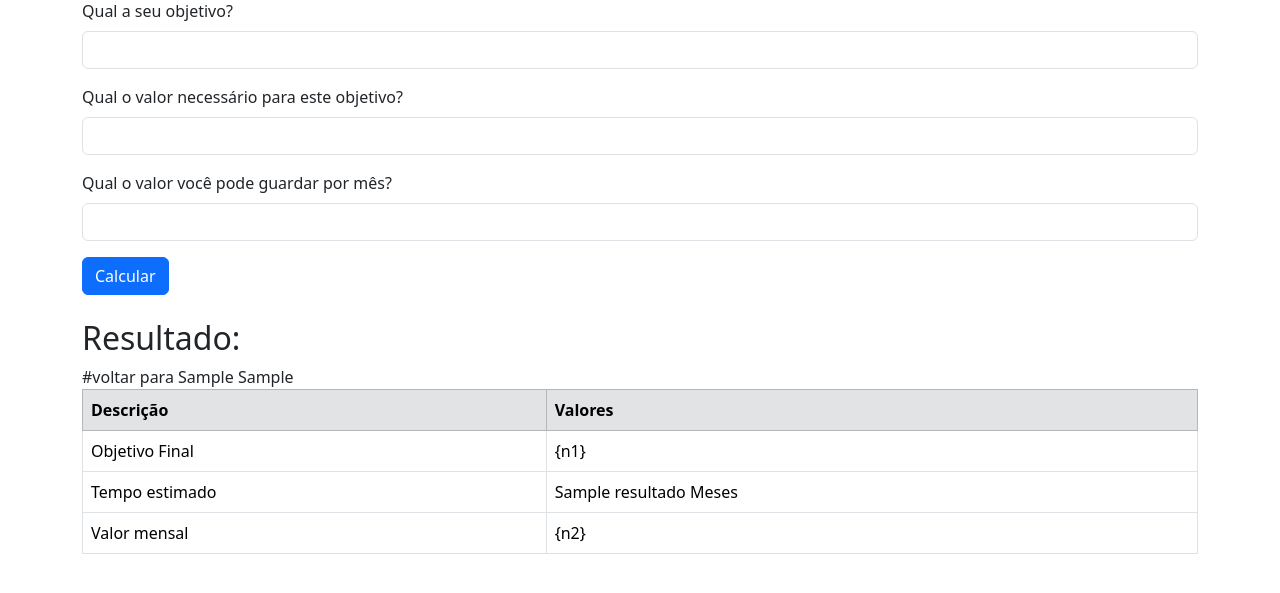
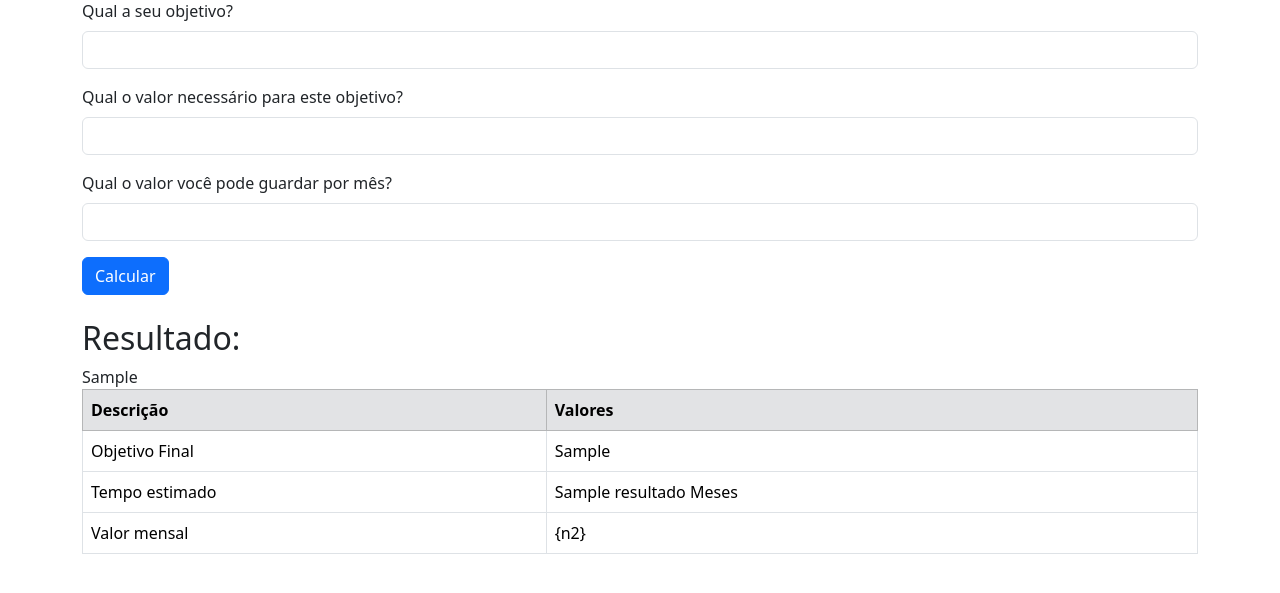
Before and after one commit to liviarqsoares/liviarqsoares.github.io, a Django app: template proj_metaFinanceira/app_metaFinanceira/templates/home.html in a window 1280 px wide. Shown: the part 183-776 px from the top of the page. Run offline with Django 4.2, Linux system fonts and the light colour scheme; the template is opened without the code that fills it: most values are stand-ins (such as "Sample title", 1, 10 or a date in 2020).

Commit message:
Update home.html

```diff
--- a/proj_metaFinanceira/app_metaFinanceira/templates/home.html
+++ b/proj_metaFinanceira/app_metaFinanceira/templates/home.html
@@ -59,7 +59,7 @@
       <tbody>
         <tr>
           <td>Objetivo Final</td>
-          <td>{n1}</td> #voltar para {{n1}}
+          <td>{{n1}}</td>
         </tr>
         <tr>
           <td>Tempo estimado</td>
```
